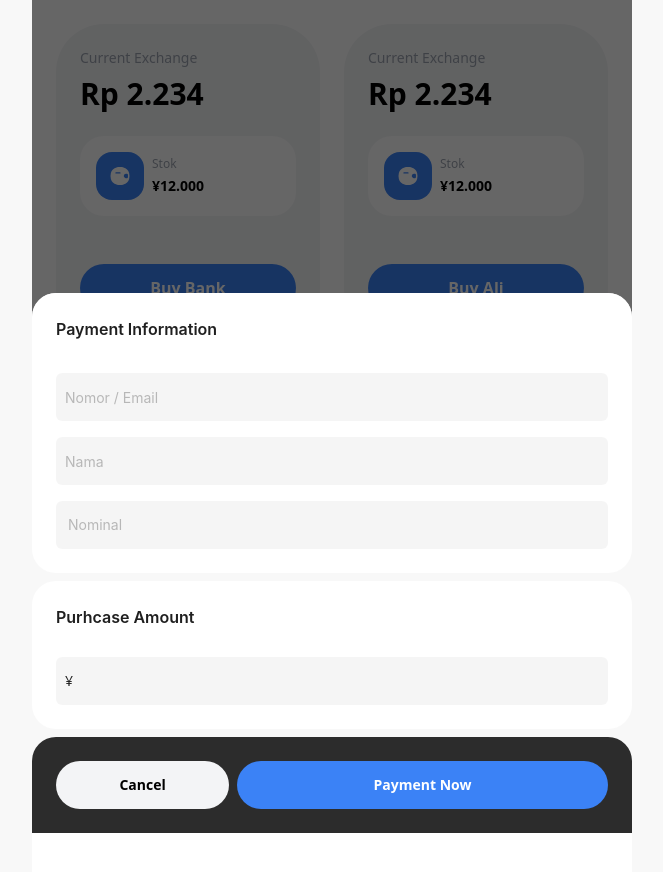
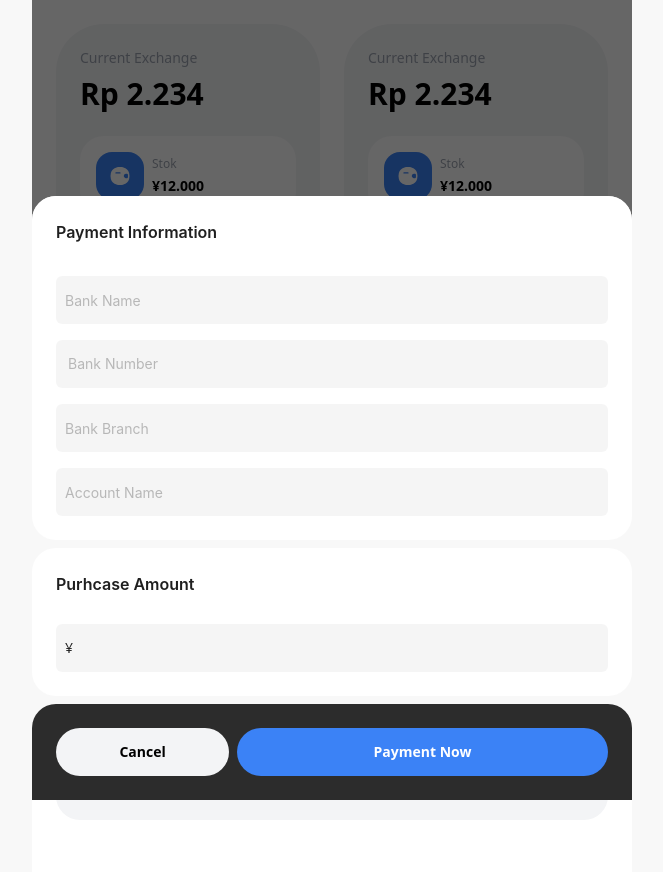
Before and after one commit to crendyyy/Alirankoi, a React (Vite) app: page / in a window 1280 px wide. Both pictures are taken after a click on the button "Buy Bank". Shown: the top 872 px of the page, without its empty margins (308-971 px from the left). Built offline with nearby package versions, Linux system fonts and the light colour scheme.

Commit message:
Upadate Modal can Dynamic

```diff
--- a/package.json
+++ b/package.json
@@ -10,6 +10,7 @@
     "preview": "vite preview"
   },
   "dependencies": {
+    "@ant-design/icons": "^5.4.0",
     "antd": "^5.20.1",
     "framer-motion": "^11.3.24",
     "react": "^18.3.1",
--- a/src/components/modal/PaymentModal.jsx
+++ b/src/components/modal/PaymentModal.jsx
@@ -1,10 +1,25 @@
 import Title from "antd/es/typography/Title";
 import Modal from "../shared/Modal";
-import { Flex, Input, InputNumber } from "antd";
-import { useState } from "react";
+import { Button, Flex, Input, InputNumber, Upload, Image } from "antd";
+import { UploadOutlined } from "@ant-design/icons";
+import { useEffect, useState } from "react";
 
-const PaymentModal = ({ onClose }) => {
-  const [paymentType, setPaymentType] = useState("alipay");
+const PaymentModal = ({ onClose, typeModal }) => {
+  const [paymentType, setPaymentType] = useState();
+  const [previewOpen, setPreviewOpen] = useState(false);
+  const [previewImage, setPreviewImage] = useState("");
+  const [imageList, setImageList] = useState([]);
+
+  const handlePreview = (file) => {
+    setPreviewImage(file.thumbUrl || file.url);
+    setPreviewOpen(true);
+  };
+
+  useEffect(() => {
+    setPaymentType(typeModal);
+  }, [typeModal]);
+
+  const handleChange = ({ fileList }) => setImageList(fileList);
 
   const onChange = (value) => {
     console.log("changed", value);
@@ -58,6 +73,43 @@ const PaymentModal = ({ onClose }) => {
                 parser={(value) => value?.replace(/\$\s?|(,*)/g, "")}
                 onChange={onChange}
               />
+              <Flex justify="space-between">
+                <Upload
+                  listType="picture"
+                  className="w-full"
+                  fileList={imageList}
+                  onPreview={handlePreview}
+                  onChange={handleChange}
+                  maxCount={1}
+                  showUploadList={{
+                    showPreviewIcon: true,
+                    showRemoveIcon: true,
+                    showDownloadIcon: false,
+                  }}
+                >
+                  <Flex gap="small" align="center">
+                    <Button icon={<UploadOutlined />}>QR code</Button>
+                    <span className="text-[#9CA3AF] text-sm">
+                      {"(Optional)"}
+                    </span>
+                  </Flex>
+                </Upload>
+
+                {previewImage && (
+                  <Image
+                    wrapperStyle={{
+                      display: "none",
+                    }}
+                    preview={{
+                      visible: previewOpen,
+                      onVisibleChange: (visible) => setPreviewOpen(visible),
+                      afterOpenChange: (visible) =>
+                        !visible && setPreviewImage(""),
+                    }}
+                    src={previewImage}
+                  />
+                )}
+              </Flex>
             </Flex>
           )}
         </div>
--- a/src/components/shared/Modal.jsx
+++ b/src/components/shared/Modal.jsx
@@ -13,11 +13,11 @@ const Backdrop = (props) => {
 const Overlay = (props) => {
   return (
     <motion.div
-      initial={{ x: "-50%", y: "-40%", opacity: 0 }}
-      animate={{ x: "-50%", y: "-50%", opacity: 1 }}
-      exit={{ x: "-50%", y: "-55%", opacity: 0 }}
+      initial={{ x: "-50%", y: "40%", opacity: 0 }}
+      animate={{ x: "-50%", y: "0%", opacity: 1 }}
+      exit={{ x: "-50%", y: "55%", opacity: 0 }}
       transition={{ duration: 0.2, type: "spring" }}
-      className="fixed left-2/4 bottom-[-303px] z-[60] max-[1080px]:w-full overflow-hidden m-auto w-[600px]"
+      className="fixed left-1/2 bottom-0 transform -translate-x-1/2 z-[60] w-[600px] max-w-full overflow-hidden"
     >
       {props.children}
     </motion.div>
--- /dev/null
+++ b/src/pages/Dashboard.jsx
@@ -0,0 +1,4 @@
+const Dashboard = () => {
+  return <div>Dashboard</div>;
+};
+export default Dashboard;
--- a/src/pages/Home.jsx
+++ b/src/pages/Home.jsx
@@ -1,4 +1,4 @@
-import React from "react";
+import React, { useState } from "react";
 import HomeIcon from "../components/icons/HomeIcon";
 import HistoryCard from "../components/shared/HistoryCard";
 import { Link } from "react-router-dom";
@@ -8,6 +8,7 @@ import WalletIcon from "../components/icons/WalletIcon";
 
 const Home = () => {
   const { isModalopen, openModal, closeModal } = useModal();
+  const [paymentType, setPaymentType] = useState("");
 
   const Orders = [
     {
@@ -33,9 +34,16 @@ const Home = () => {
     },
   ];
 
+  const handleOpenModal = (type) => {
+    setPaymentType(type);
+    openModal();
+  };
+
   return (
     <div className="flex flex-col w-full gap-12">
-      {isModalopen && <PaymentModal onClose={closeModal} />}
+      {isModalopen && (
+        <PaymentModal onClose={closeModal} typeModal={paymentType} />
+      )}
       <div className="flex gap-6 w-full">
         <div className="flex w-1/2 flex-col gap-12 bg-gray-100 p-6 max-[460px]:p-3 max-[460px]:gap-3 max-[460px]:rounded-[20px] rounded-[48px] ">
           <div className="flex w-full flex-col gap-6 max-[460px]:gap-3">
@@ -58,7 +66,7 @@ const Home = () => {
             </div>
           </div>
           <button
-            onClick={openModal}
+            onClick={() => handleOpenModal("bank")}
             className="flex w-full items-center justify-center h-12 text-base font-bold text-white bg-blue-500 rounded-full"
           >
             Buy Bank
@@ -85,7 +93,7 @@ const Home = () => {
             </div>
           </div>
           <button
-            onClick={openModal}
+            onClick={() => handleOpenModal("ali")}
             className="flex w-full items-center justify-center h-12 text-base font-bold text-white bg-blue-500 rounded-full"
           >
             Buy Ali
--- a/src/routes/index.jsx
+++ b/src/routes/index.jsx
@@ -27,7 +27,6 @@ const Layout = () => {
               <Outlet />
             </div>
           )}
-
           <ButtomBar />
         </main>
       )}
```
Also changed, not shown: 1 other file (tests, documents, lock files or other folders).
